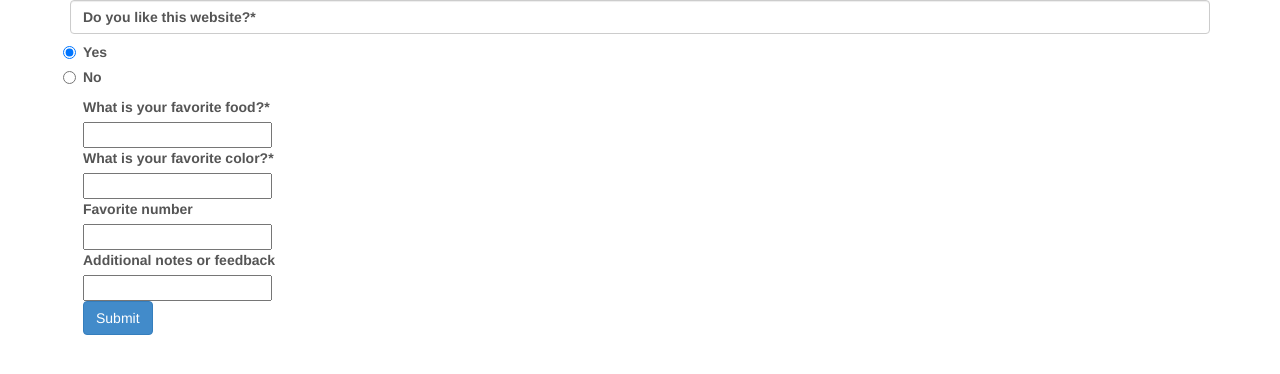
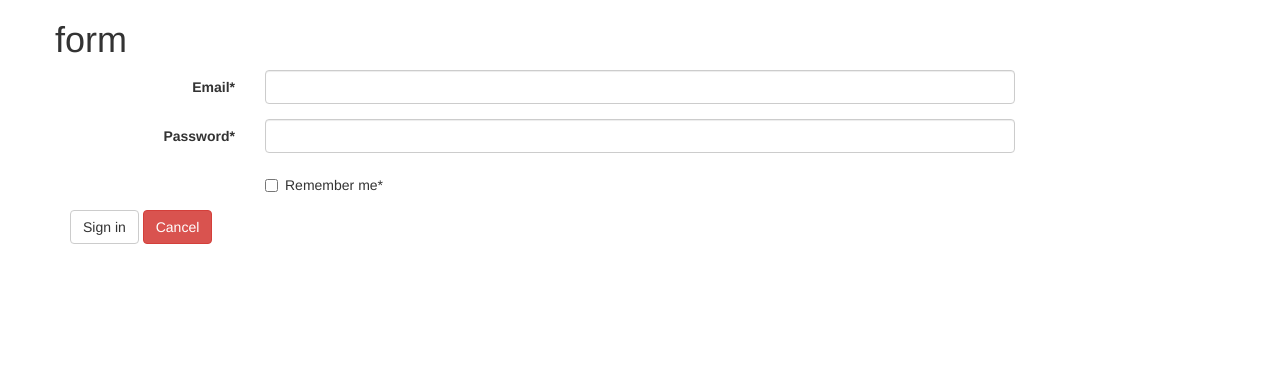
Before and after one commit to Requinard/EVO, a Django app: template templates/test.html in a window 1280 px wide. Shown: the top 374 px of the page. Run offline with Django 3.2, Linux system fonts and the light colour scheme; the template is opened without the code that fills it: values that come from a table or form of the project are taken from there, others are empty; parts of the project's set-up code (start-up, migrations or seed data) failed here and were passed over; some libraries are stand-ins or nearby versions.

Commit message:
Working login crispy form

```diff
--- a/EVO/settings.py
+++ b/EVO/settings.py
@@ -95,7 +95,7 @@
     os.path.join(BASE_DIR, "templates"),
 )
 
-CRISPY_TEMPLATE_PACK = "bootstrap"
+CRISPY_TEMPLATE_PACK = "bootstrap3"
 
 CRISPY_FAIL_SILENTLY = not DEBUG
 
--- a/public/forms.py
+++ b/public/forms.py
@@ -30,12 +30,6 @@
         required=True,
     )
 
-    favorite_color = forms.CharField(
-        label="What is your favorite color?",
-        max_length=80,
-        required=True,
-    )
-
     favorite_number = forms.IntegerField(
         label="Favorite number",
         required=False,
@@ -48,18 +42,23 @@
 
 
 class LoginForm(forms.Form):
+    email = forms.CharField(
+        label="Email",
+        max_length=80,
+        required=True,
+        )
+
+    password = forms.CharField(
+        widget=forms.PasswordInput,
+        label="Password",
+    )
+    remember_me = forms.BooleanField()
+
     def __init__(self, *args, **kwargs):
-        super(ExampleForm, self).__init__(*args, **kwargs)
-
+        super(LoginForm, self).__init__(*args, **kwargs)
         self.helper = FormHelper()
-
-        self.helper.form_id = 'id-exampleForm'
-        self.helper.form_class = 'form-control'
         self.helper.form_method = 'post'
         self.helper.form_action = 'submit_survey'
-
-        self.helper.add_input(Submit('submit', 'Submit'))
-
         self.helper.form_class = 'form-horizontal'
         self.helper.label_class = 'col-lg-2'
         self.helper.field_class = 'col-lg-8'
@@ -68,16 +67,5 @@
             'password',
             'remember_me',
             StrictButton('Sign in', css_class='btn-default'),
+            StrictButton('Cancel', css_class='btn-danger'),
         )
-
-    email = forms.CharField(
-        label="Email Address",
-        max_length=80,
-        required=True,
-    )
-
-    password = forms.PasswordInput(
-
-    )
-
-    remember_me = forms.CheckboxInput()
--- a/public/views.py
+++ b/public/views.py
@@ -1,8 +1,8 @@
 from django.shortcuts import render
 from django.views.generic import View
-from .forms import LoginForm
+from .forms import LoginForm, ExampleForm
 
 # Create your views here.
 class IndexView(View):
     def get(self, request):
-        return render(request, "test.html", {"example_form": LoginForm})
+        return render(request, "test.html", {"example_form": LoginForm()})
--- a/templates/test.html
+++ b/templates/test.html
@@ -12,6 +12,7 @@
 <body>
 <div class="container">
     <div class="row">
+        <h1>form</h1>
         <div class="col-lg-12">
             {% crispy example_form %}
         </div>
```
